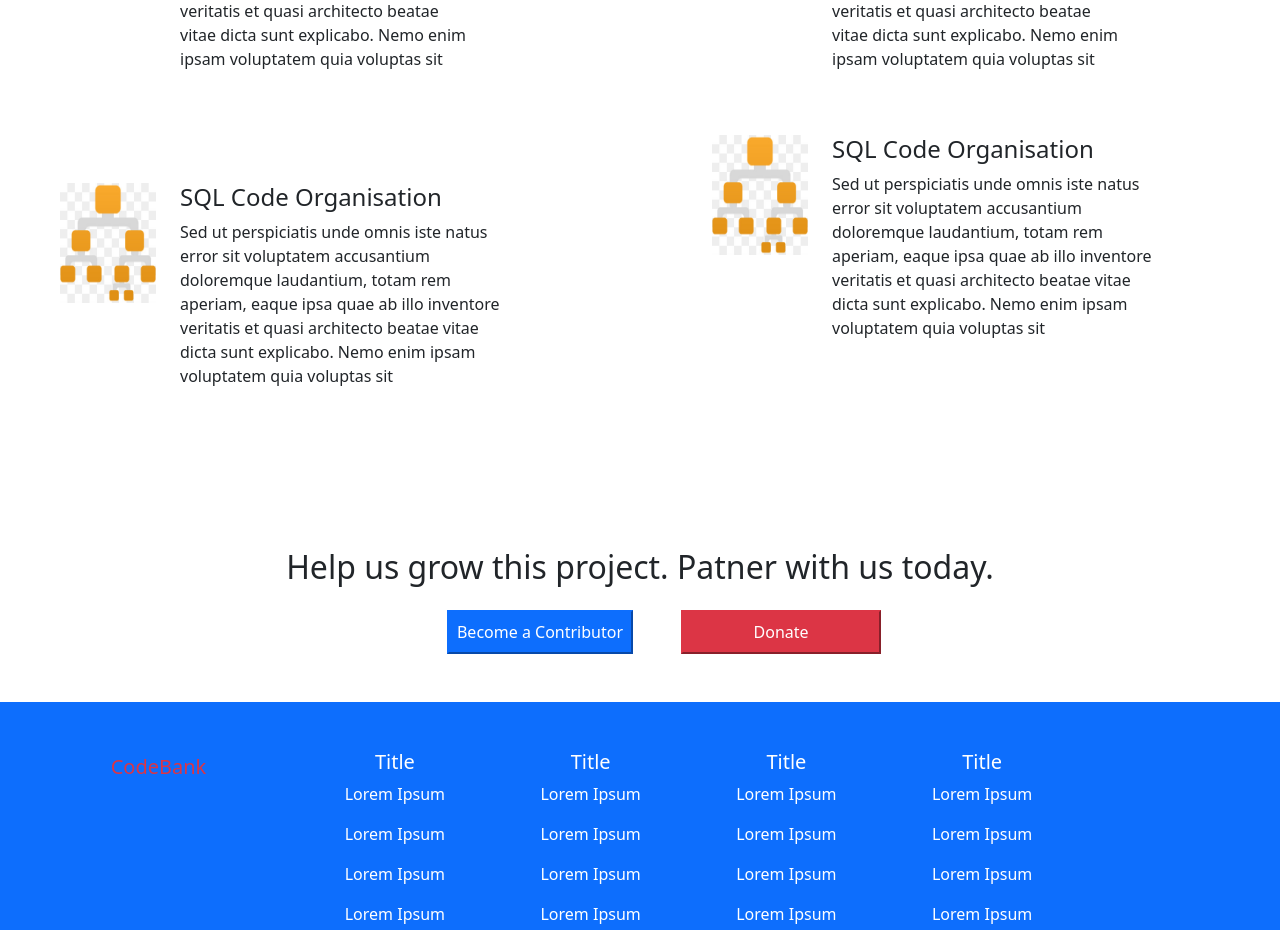
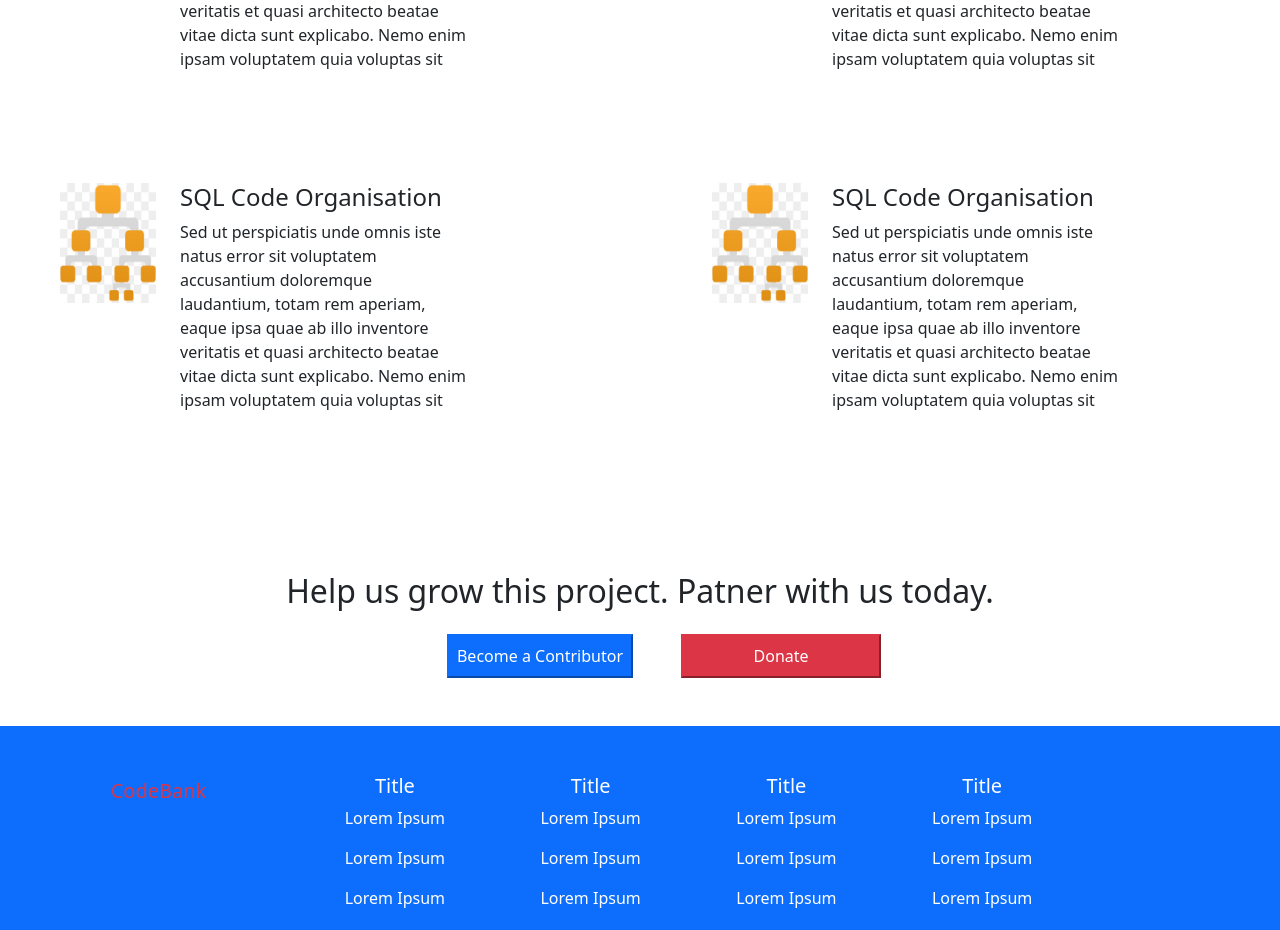
Before and after one commit to Sonray/code-bank-lux, a React (Create React App) app: page / in a window 1280 px wide. Shown: the part 1200-2130 px from the top of the page. Built offline with nearby package versions, Linux system fonts and the light colour scheme.

Commit message:
marginated 4th div of sql

```diff
--- a/src/sql.js
+++ b/src/sql.js
@@ -45,7 +45,7 @@ export default function sql() {
                         </p>
                     </div>
                 </div>
-                <div class="row col-sm">
+                <div class="row col-sm m-5">
                     <img src="../images/binary.jpg" alt="" class="img-fluid col-md-5 pixel"/>
                     <div class=" col-md-7">
                         <h4>SQL Code Organisation</h4>
```
